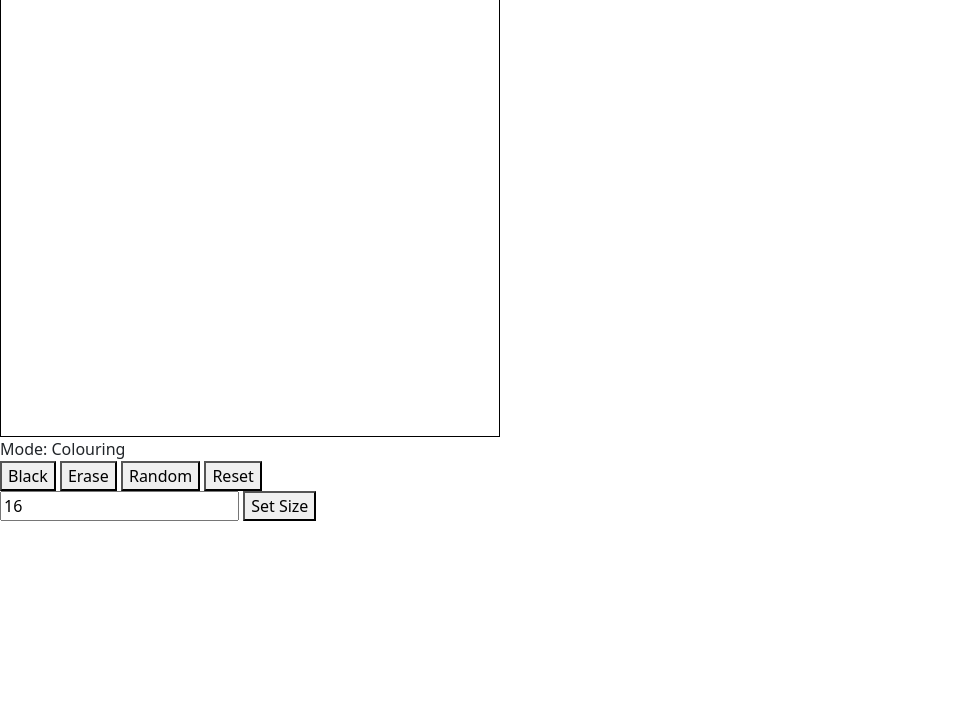
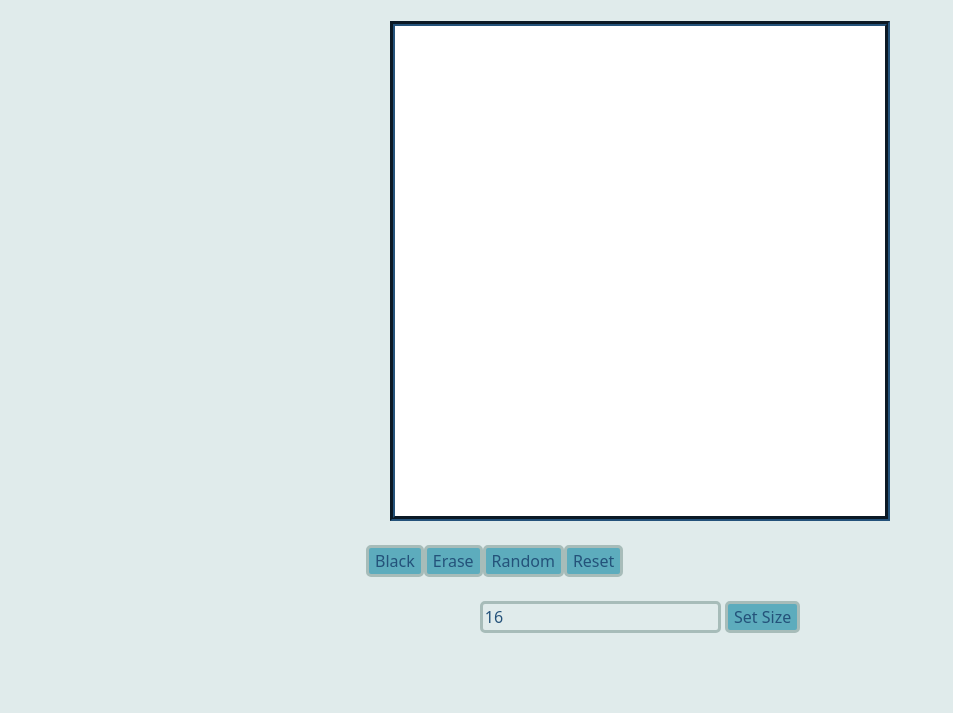
Before and after one commit to Bwandrius/grid-draw, a plain HTML site: page index.html in a window 1280 px wide. Shown: the part 87-800 px from the top of the page, without its empty margins (0-953 px from the left). Drawn offline with nearby package versions, Linux system fonts and the light colour scheme.

Commit message:
css changes

```diff
--- a/index.html
+++ b/index.html
@@ -10,14 +10,15 @@
     <link href="https://cdn.jsdelivr.net/npm/bootstrap@5.2.3/dist/css/bootstrap.min.css" rel="stylesheet" integrity="sha384-rbsA2VBKQhggwzxH7pPCaAqO46MgnOM80zW1RWuH61DGLwZJEdK2Kadq2F9CUG65" crossorigin="anonymous">
 
 </head>
-<body>
+<body class="body">
 
     <div class="flex-container">
-        <div class="title">GridDraw</div>
+        <div class="title">Grid-Draw</div>
+        <div class="mode">Mode: Colouring</div>
         <div class="content">
             <div id="grid-container"></div>
 
-            <div class="mode">Mode: Colouring</div>
+
             <div class="buttons">
                 <button onclick="changeFillColour('black')">Black</button>
                 <button onclick="changeFillColour('white')">Erase</button>
@@ -25,15 +26,14 @@
                 <button onclick="resetGrid()">Reset</button>
             </div>
 
-            <div>
+            <div class="size-input">
                 <input type="text" placeholder="Grid Size" value="16" onchange="changeSize(this.value)">
                 <button>Set Size</button>
             </div>
         </div>
     </div>
 
+    <script src="./script.js"></script>
 
-
-    <script src="./script.js"></script>
 </body>
 </html>
--- a/script.js
+++ b/script.js
@@ -1,4 +1,4 @@
-let colour = "black";
+let color = "black";
 let click = true;
 
 function fillGrid (size) {
@@ -28,10 +28,10 @@ function changeSize (input) {
 
 function cellColourFill () {
     if (click) {
-        if (colour === 'random') {
+        if (color === 'random') {
             this.style.backgroundColor = `hsl(${Math.random() * 360}, 100%, 50%)`;
         } else {
-            this.style.backgroundColor = colour;
+            this.style.backgroundColor = color;
         }
     }
 }
--- a/style.css
+++ b/style.css
@@ -1,6 +1,58 @@
+:root {
+  --background: #e0ebeb;
+  --secondary-background: #a7bcb9;
+  --text-color: #24527a;
+  --additional: #5dacbd;
+}
+
+.body {
+  background-color: var(--background);
+  display: flex;
+  align-items: center;
+  justify-content: center;
+  text-align: center;
+  margin-top: 3vh;
+  color: var(--text-color);
+}
+
+/* .body,
+.buttons,
+.size-input {
+  color: var(--text-color);
+} */
+
+.title {
+  font-size: 24px;
+}
+
 #grid-container {
-    width: 500px;
-    height:500px;
-    border: 1px solid black;
-    display: grid;
+  background-color: white;
+  width: 500px;
+  height:500px;
+  margin: 3vh;
+  border: 5px groove var(--text-color);
+  display: grid;
 }
+
+.buttons {
+  margin-bottom: 3vh;
+  display: flex;
+
+}
+
+.buttons button,
+.size-input button {
+  background-color: var(--additional);
+}
+
+.size-input input {
+  background-color: var(--background);
+}
+
+.buttons button,
+.size-input input,
+.size-input button {
+  color: var(--text-color);
+  border: 3px solid var(--secondary-background);
+  border-radius: 5px;
+}
```
